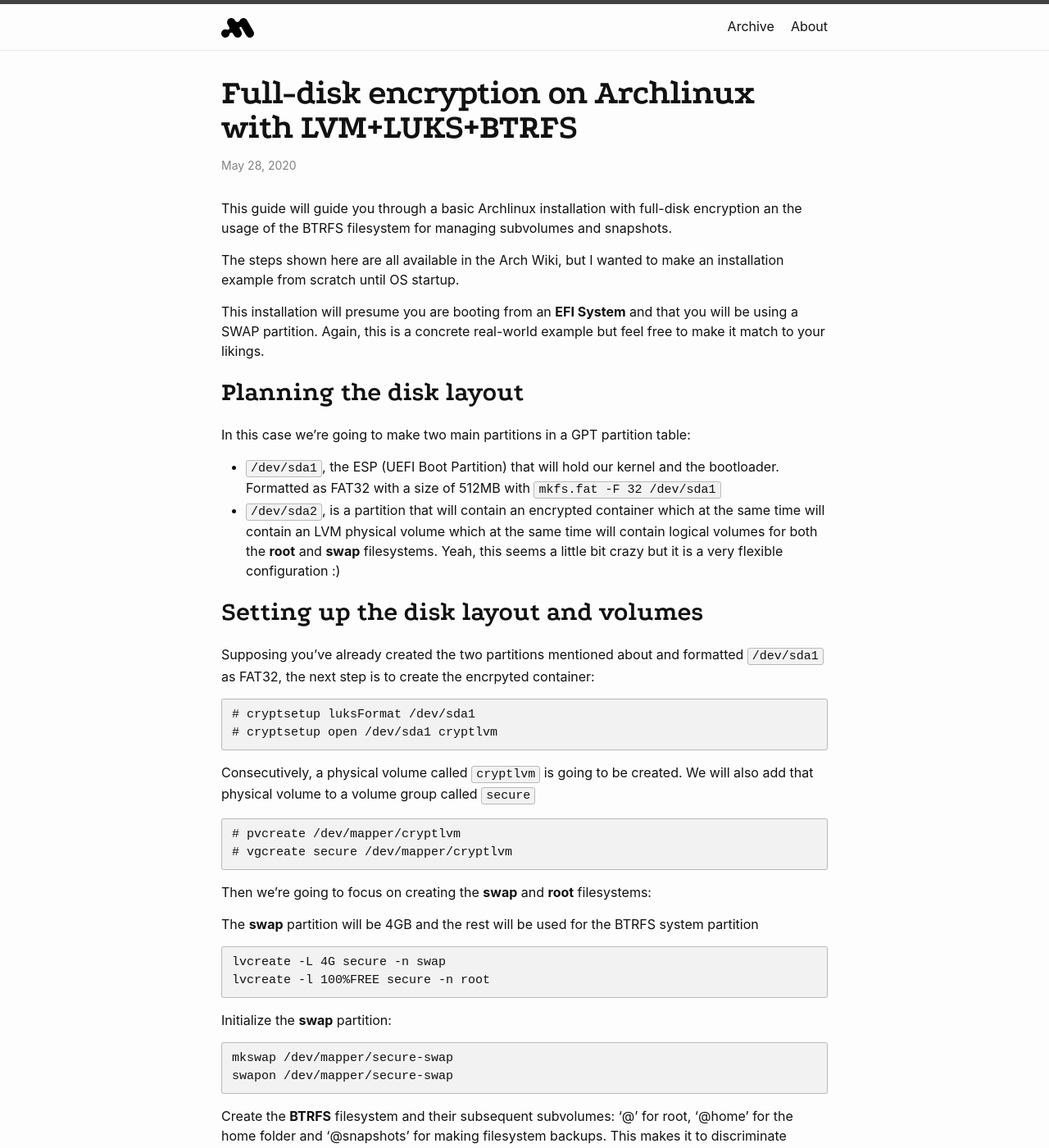
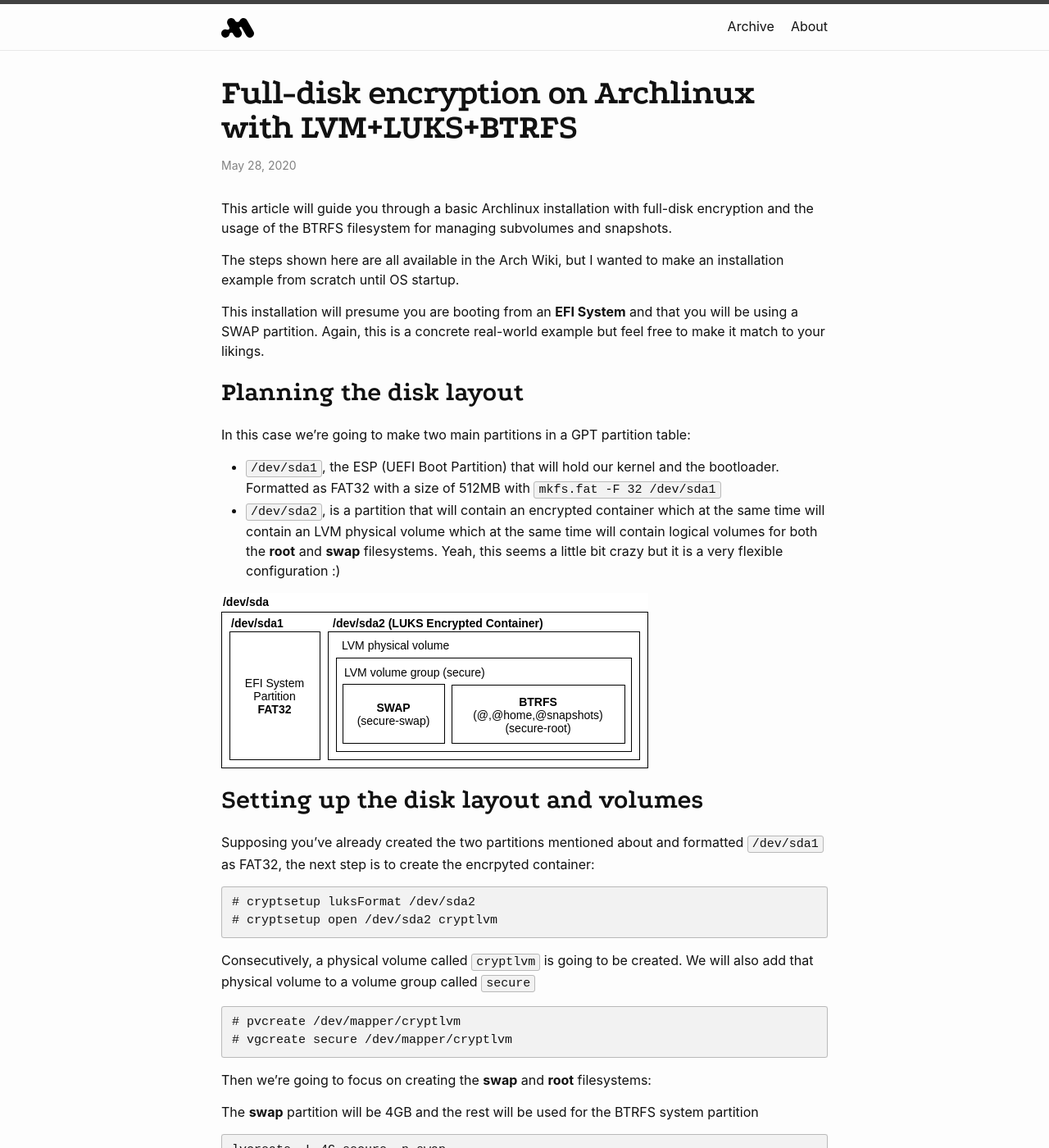
Before and after one commit to manueljimenezs/manueljimenezs.github.io, a Jekyll site: the page built from _posts/2020-05-28-disk-encyption.md, in a window 1280 px wide and 1400 px high. Shown: the whole window at 82% size. Built offline with Jekyll 4.4.1, drawn with Linux system fonts in a browser that asks for light colours; some of the changed text lies outside the part shown.

Commit message:
post upd

````diff
--- a/_posts/2020-05-28-disk-encyption.md
+++ b/_posts/2020-05-28-disk-encyption.md
@@ -5,7 +5,7 @@
 date: 2020-05-28 19:19:54 +01:00
 ---
 
-This guide will guide you through a basic Archlinux installation with full-disk encryption an the usage of the BTRFS filesystem for managing subvolumes and snapshots.
+This article will guide you through a basic Archlinux installation with full-disk encryption and the usage of the BTRFS filesystem for managing subvolumes and snapshots.
 
 The steps shown here are all available in the Arch Wiki, but I wanted to make an installation example from scratch until OS startup.
 
@@ -20,12 +20,14 @@
 * `/dev/sda1`, the ESP (UEFI Boot Partition) that will hold our kernel and the bootloader. Formatted as FAT32 with a size of 512MB with `mkfs.fat -F 32 /dev/sda1`
 * `/dev/sda2`, is a partition that will contain an encrypted container which at the same time will contain an LVM physical volume which at the same time will contain logical volumes for both the __root__ and __swap__ filesystems. Yeah, this seems a little bit crazy but it is a very flexible configuration :)
 
+ ![](/assets/img/2020-05-28-disk-encryption/diagram.png)
+
 ## Setting up the disk layout and volumes
 
 Supposing you've already created the two partitions mentioned about and formatted `/dev/sda1` as FAT32, the next step is to create the encrpyted container:
 ```
-# cryptsetup luksFormat /dev/sda1
-# cryptsetup open /dev/sda1 cryptlvm
+# cryptsetup luksFormat /dev/sda2
+# cryptsetup open /dev/sda2 cryptlvm
 ```
 Consecutively, a physical volume called ```cryptlvm``` is going to be created. We will also add that physical volume to a volume group called ```secure```
 ```
--- /dev/null
+++ b/ins.txt
@@ -0,0 +1,5 @@
+bundle install
+
+gem install jekyll bundler
+
+bundle exec jekyll serve
````
Also changed, not shown: other parts of _posts/2020-05-28-disk-encyption.md (+2 -0 lines), assets/img/2020-05-28-disk-encryption/diagram.png (added).
